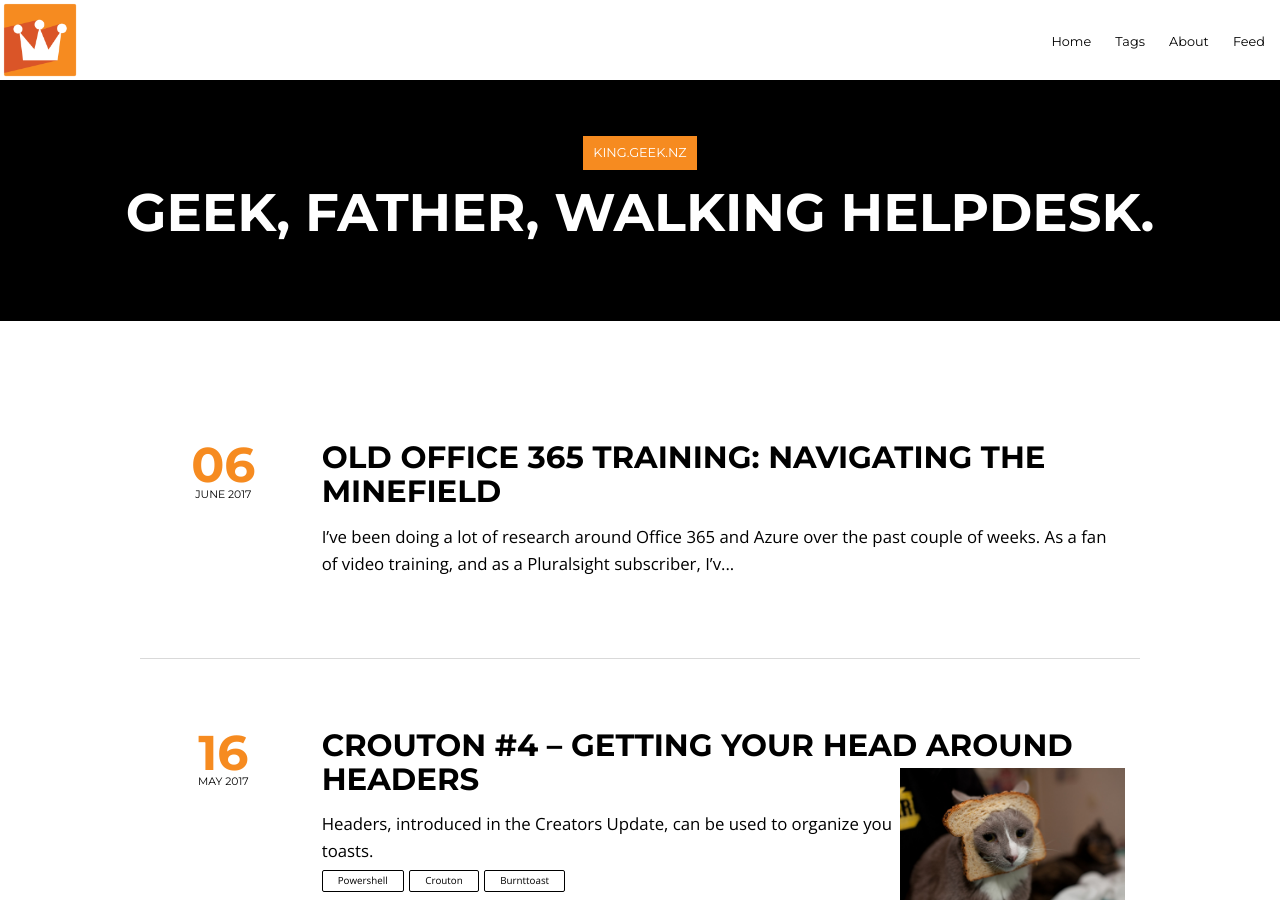
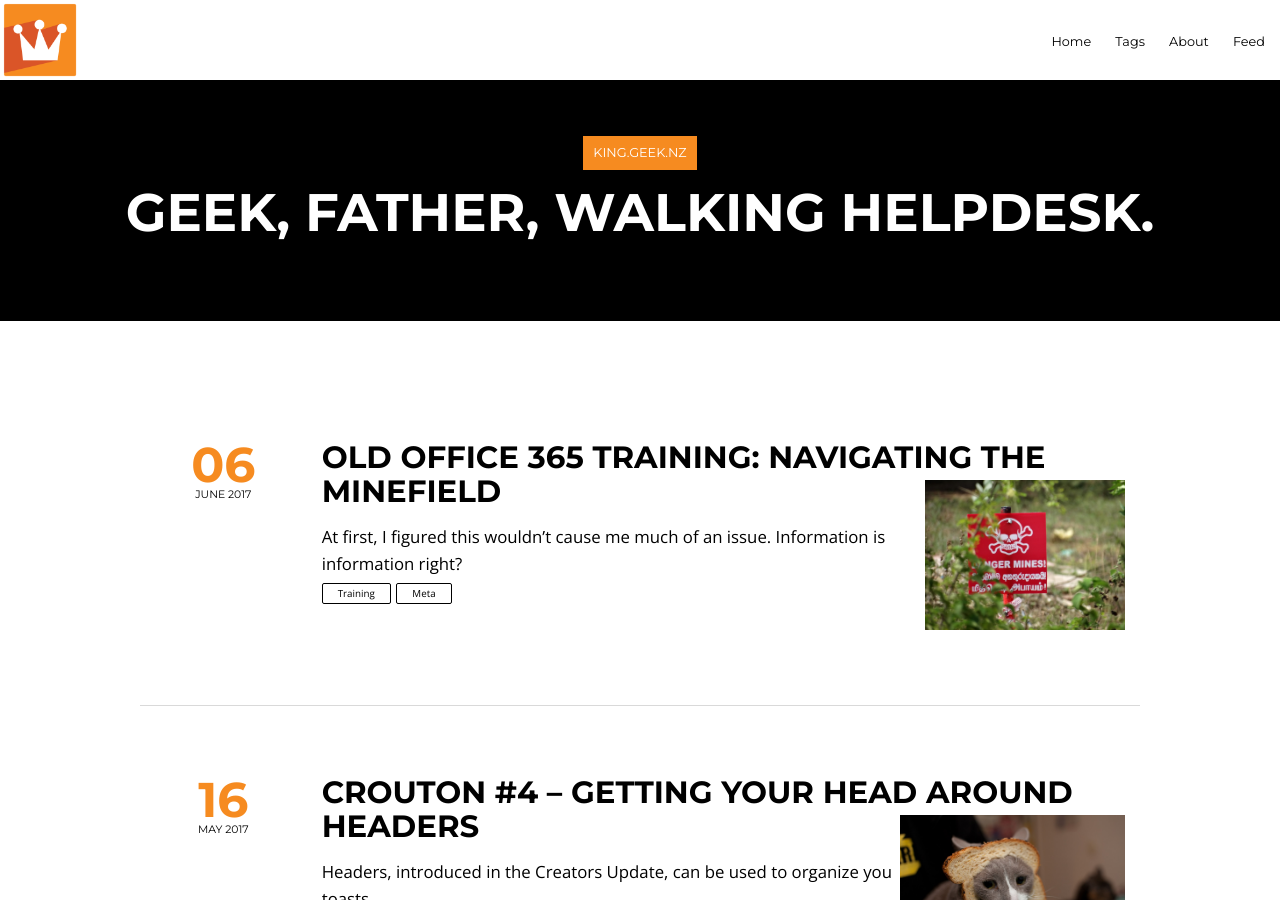
Before and after one commit to Windos/windos.github.io, a Jekyll site: the page built from index.html, in a window 1280 px wide and 900 px high. Built offline with Jekyll 4.4.1, drawn with Linux system fonts in a browser that asks for light colours; nearby versions of some CDN libraries; the list of posts is cut into pages by our own code.

Commit message:
Final prep

```diff
--- a/_posts/2017-06-06-o365-training.md
+++ b/_posts/2017-06-06-o365-training.md
@@ -1,6 +1,15 @@
 ---
-date: "2017-06-06"
+layout: post
 title: "Old Office 365 Training: Navigating the Minefield"
+excerpt: "At first, I figured this wouldn’t cause me much of an issue. Information is information right?"
+modified: 2017-06-06
+date: 2017-06-06
+tags: [training, meta]
+comments: true
+image:
+ thumb: /o365-training/thumb.jpg
+ credit: Adam Jones (https://www.flickr.com/people/41000732@N04)
+ creditlink: https://commons.wikimedia.org/wiki/File:Danger_Mines_Sign,_Jaffna.jpg
 ---
 
 I’ve been doing a lot of research around Office 365 and Azure over the past
--- a/images/o365-training/credit.txt
+++ /dev/null
@@ -1,3 +0,0 @@
-https://commons.wikimedia.org/wiki/File:Danger_Mines_Sign,_Jaffna.jpg
-Adam Jones
-https://www.flickr.com/people/41000732@N04
```
Also changed, not shown: other parts of _posts/2017-06-06-o365-training.md (+1 -1 lines).
